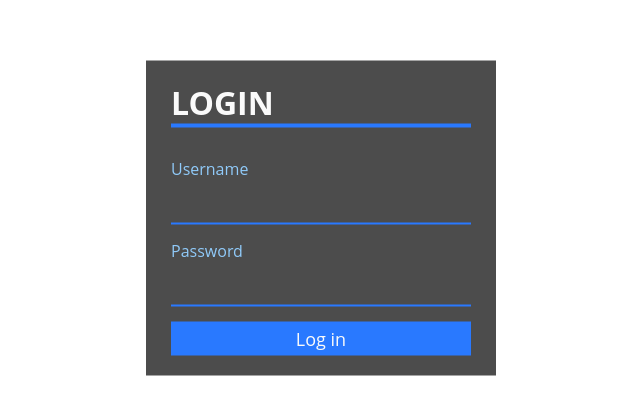
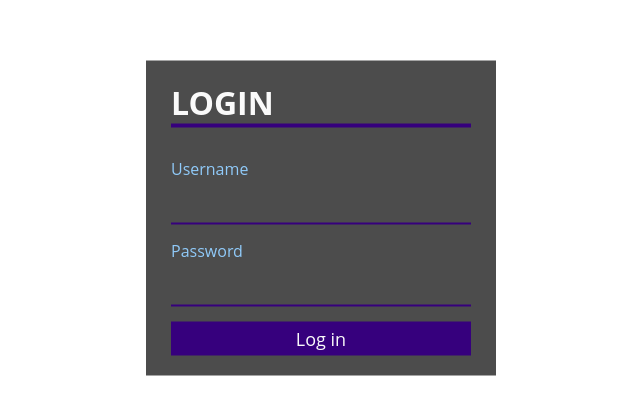
Before and after one commit to anisaauliafatika/login, a plain HTML site: page index.html in a window 1280 px wide. Shown: the part 182-596 px from the top of the page, without its empty margins (319-959 px from the left). Drawn offline with Linux system fonts and the light colour scheme.

Commit message:
Update Untitled-1.css

```diff
--- a/Untitled-1.css
+++ b/Untitled-1.css
@@ -28,7 +28,7 @@ body{
     color: #fafafa;
     margin-bottom: 30px;
     text-transform: uppercase;
-    border-bottom: 4px solid #2979ff;
+    border-bottom: 4px solid #36007d;
 }
 .container label{
     text-align: left;
@@ -40,7 +40,7 @@ body{
     margin-bottom: 15px;
     border: none;
     background-color: transparent;
-    border-bottom: 2px solid #2979ff;
+    border-bottom: 2px solid #36007d;
     color: #fff;
     font-size: 20px;
 }
@@ -48,7 +48,7 @@ body{
     width: 100%;
     padding: 5px 0;
     border: none;
-    background-color:#2979ff;
+    background-color:#36007d;
     font-size: 18px;
     color: #fafafa;
 }
```
